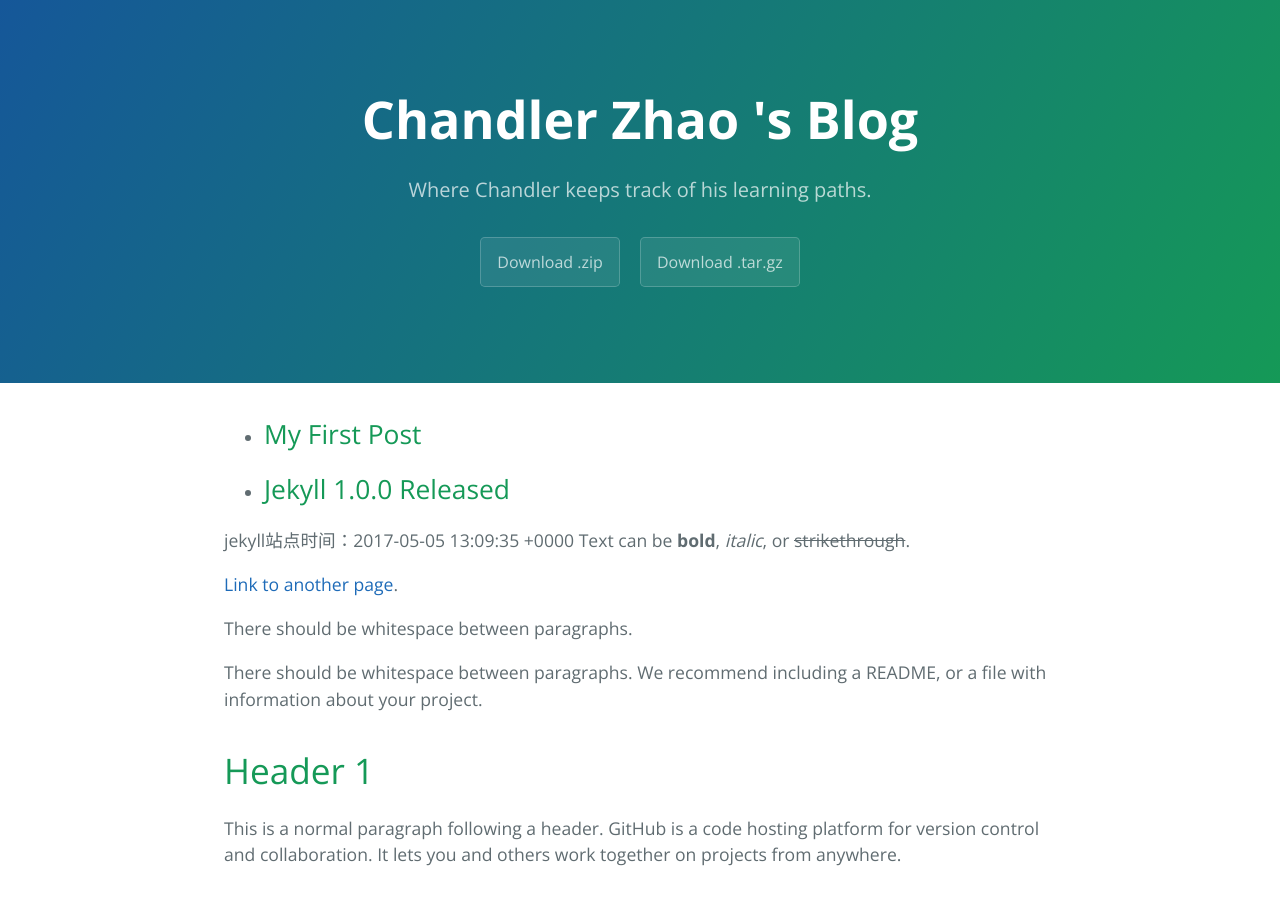
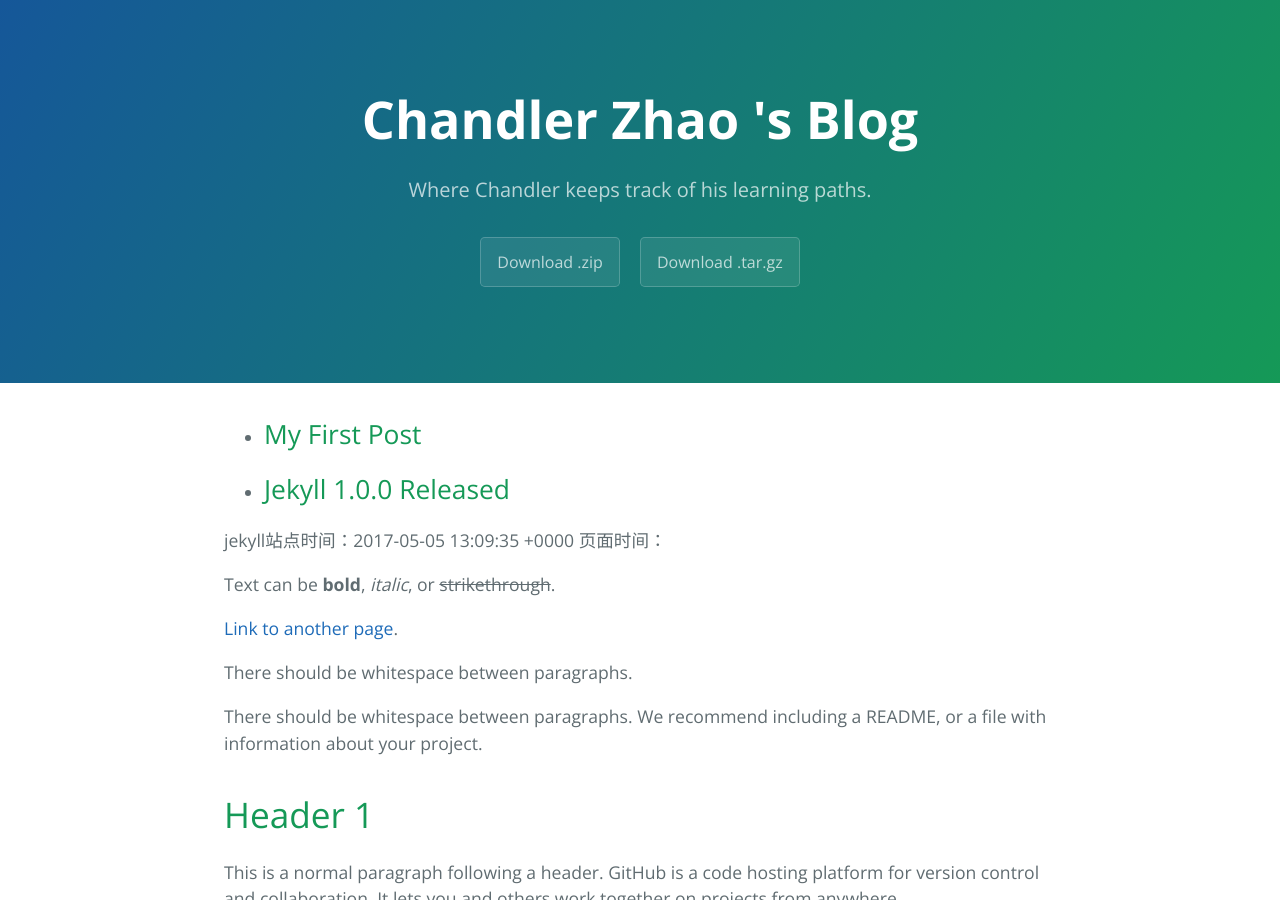
Before and after one commit to chandlerzhao/chandlerzhao.github.io, a Jekyll site: the page built from index.md, in a window 1280 px wide and 900 px high. Built offline with Jekyll 4.4.1, drawn with Linux system fonts in a browser that asks for light colours.

Commit message:
Update index.md

```diff
--- a/index.md
+++ b/index.md
@@ -11,6 +11,8 @@
 {% endfor %}
 </ul>
 jekyll站点时间：{{site.time}}
+页面时间：{{page.date}}
+
 Text can be **bold**, _italic_, or ~~strikethrough~~.
 
 [Link to another page](another-page).
```
